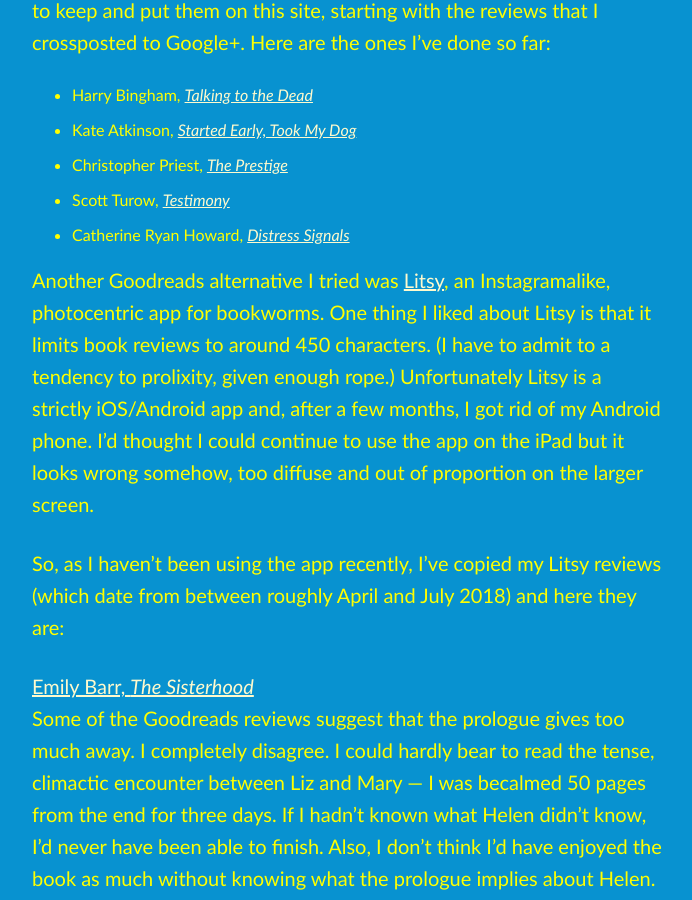
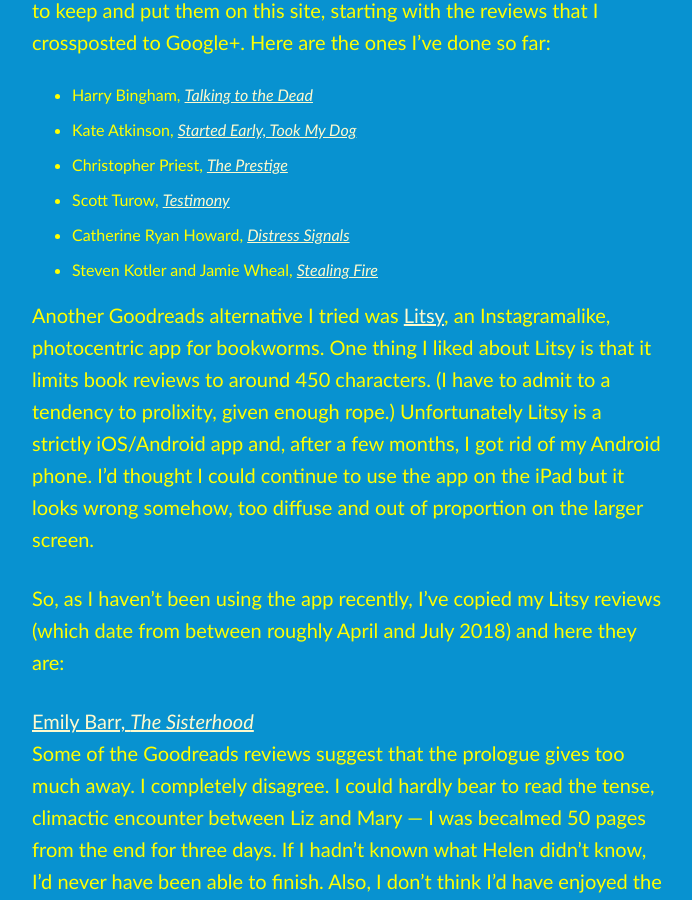
Before and after one commit to artkavanagh/github.io, a Jekyll site: the page book-reviews.html, which Jekyll copies as it is, in a window 1280 px wide and 900 px high, scrolled down 850 px. Shown: the whole window, without its empty margins (292-984 px from the left). Built offline with Jekyll 4.4.1, drawn with Linux system fonts in a browser that asks for light colours.

Commit message:
Update book-reviews.html

```diff
--- a/book-reviews.html
+++ b/book-reviews.html
@@ -24,6 +24,7 @@
 <li>Christopher Priest, <a href="https://www.artkavanagh.ie/the-prestige-review.html"><cite>The Prestige</cite></a></li>
 <li>Scott Turow, <a href="https://www.artkavanagh.ie/testimony-review.html"><cite>Testimony</cite></a></li>
 <li>Catherine Ryan Howard, <a href="https://www.artkavanagh.ie/distress-signals-review.html"><cite>Distress Signals</cite></a></li>
+<li>Steven Kotler and Jamie Wheal, <a href="https://www.artkaanagh.ie/stealing-fire-review.html"><cite>Stealing Fire</cite></a></li>
 </ul>
 <p>Another Goodreads alternative I tried was <a href="https://www.litsy.com">Litsy</a>, an Instagramalike, photocentric app for bookworms. One thing I liked about Litsy is that it limits book reviews to around 450 characters. (I have to admit to a tendency to prolixity, given enough rope.) Unfortunately Litsy is a strictly iOS/Android app and, after a few months, I got rid of my Android phone. I’d thought I could continue to use the app on the iPad but it looks wrong somehow, too diffuse and out of proportion on the larger screen.</p>
 
```
